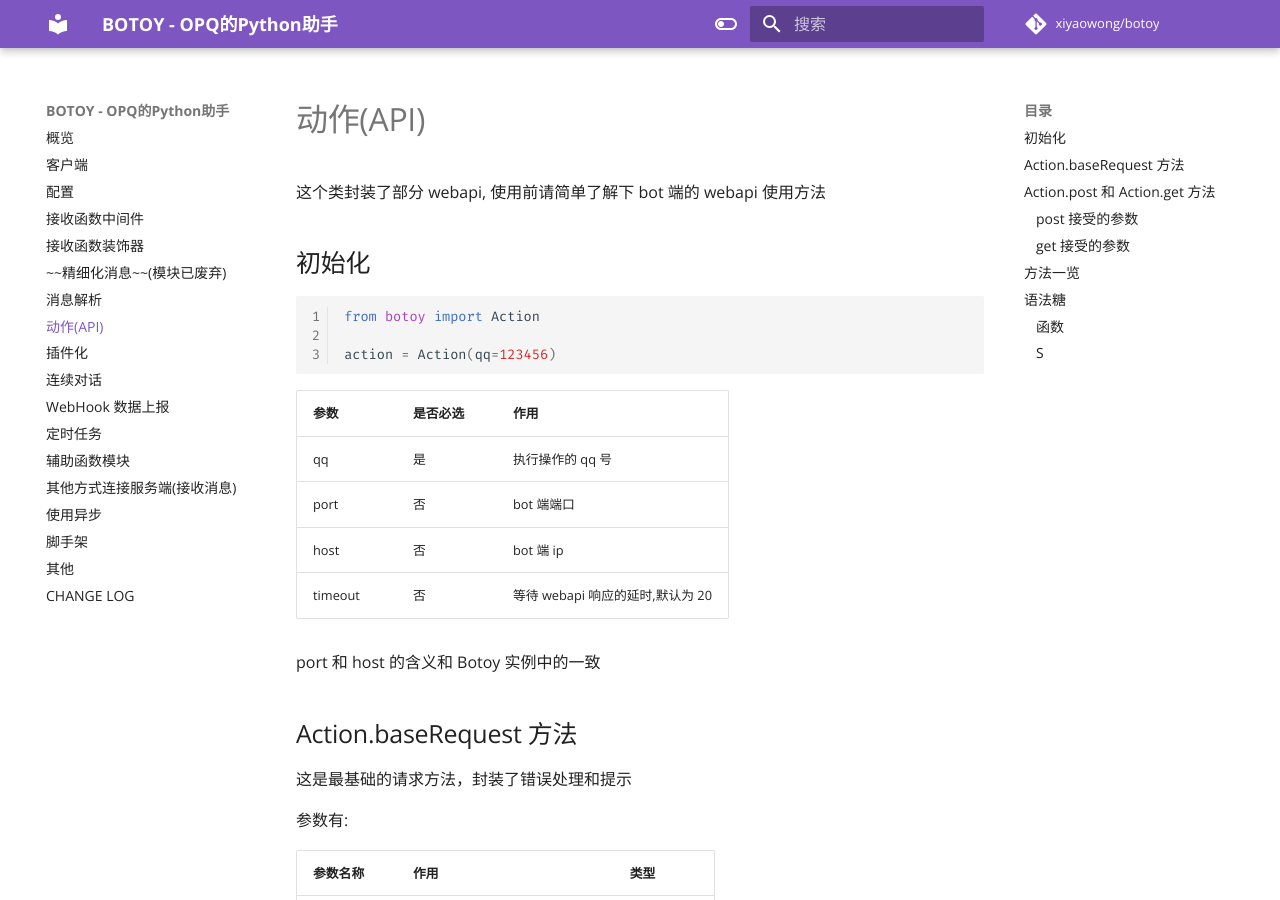
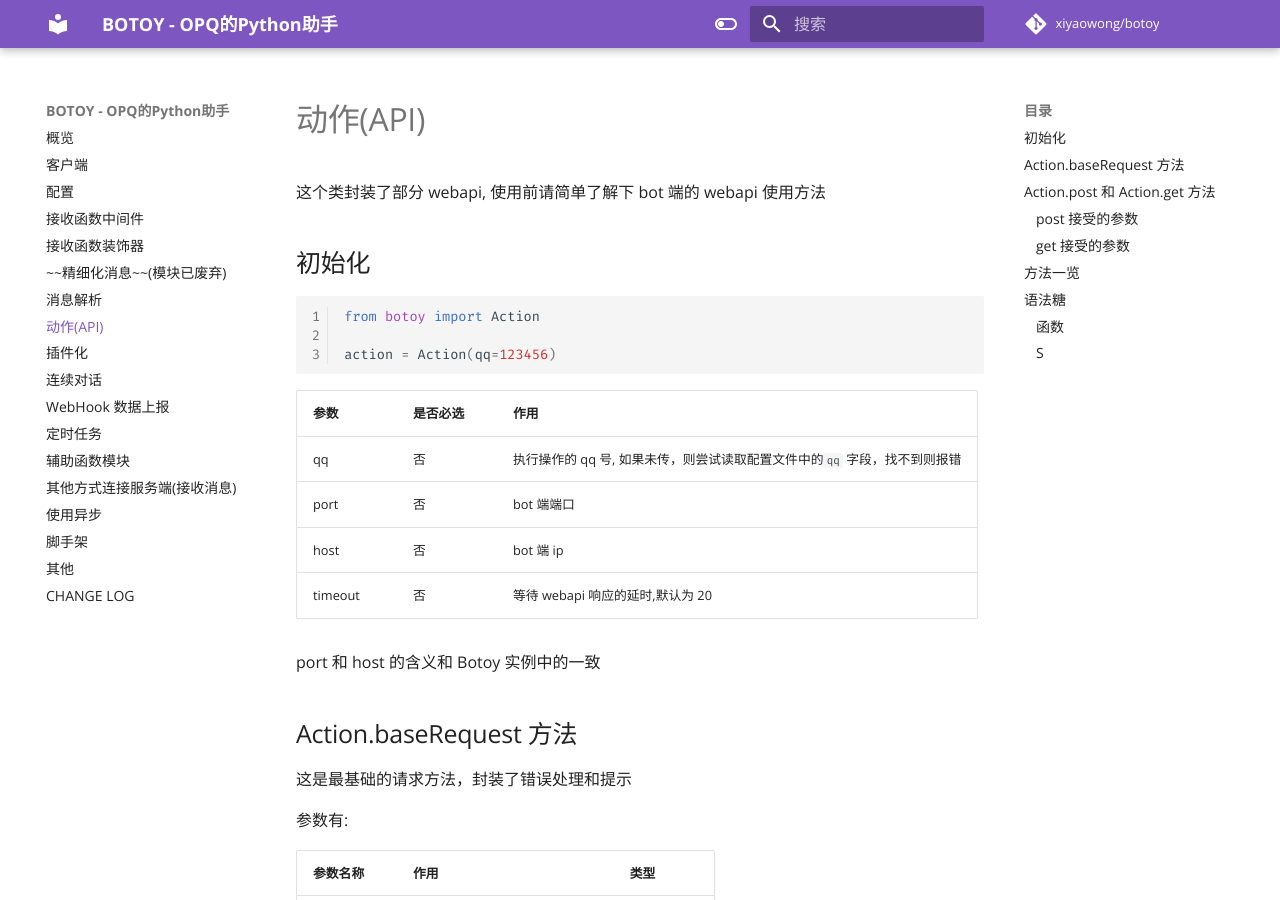
Before and after one commit to opq-osc/botoy, an MkDocs documentation site: the page built from docs/action.md, in a window 1280 px wide and 900 px high. Built offline with MkDocs 1.6.1 and Material for MkDocs 9.7.7, drawn with Linux system fonts in a browser that asks for light colours; comment, search, counter and statistics services are not loaded.

Commit message:
feat(action): 参数`qq`更改为可选参数
参数未提供时，会尝试读取配置文件中的qq字段，未找到则报错

````diff
--- a/docs/action.md
+++ b/docs/action.md
@@ -10,12 +10,12 @@ from botoy import Action
 action = Action(qq=123456)
 ```
 
-| 参数    | 是否必选 | 作用                             |
-| ------- | -------- | -------------------------------- |
-| qq      | 是       | 执行操作的 qq 号                 |
-| port    | 否       | bot 端端口                       |
-| host    | 否       | bot 端 ip                        |
-| timeout | 否       | 等待 webapi 响应的延时,默认为 20 |
+| 参数    | 是否必选 | 作用                                                                      |
+| ------- | -------- | ------------------------------------------------------------------------- |
+| qq      | 否       | 执行操作的 qq 号, 如果未传，则尝试读取配置文件中的`qq` 字段，找不到则报错 |
+| port    | 否       | bot 端端口                                                                |
+| host    | 否       | bot 端 ip                                                                 |
+| timeout | 否       | 等待 webapi 响应的延时,默认为 20                                          |
 
 port 和 host 的含义和 Botoy 实例中的一致
 
````
Also changed, not shown: 1 other file.
